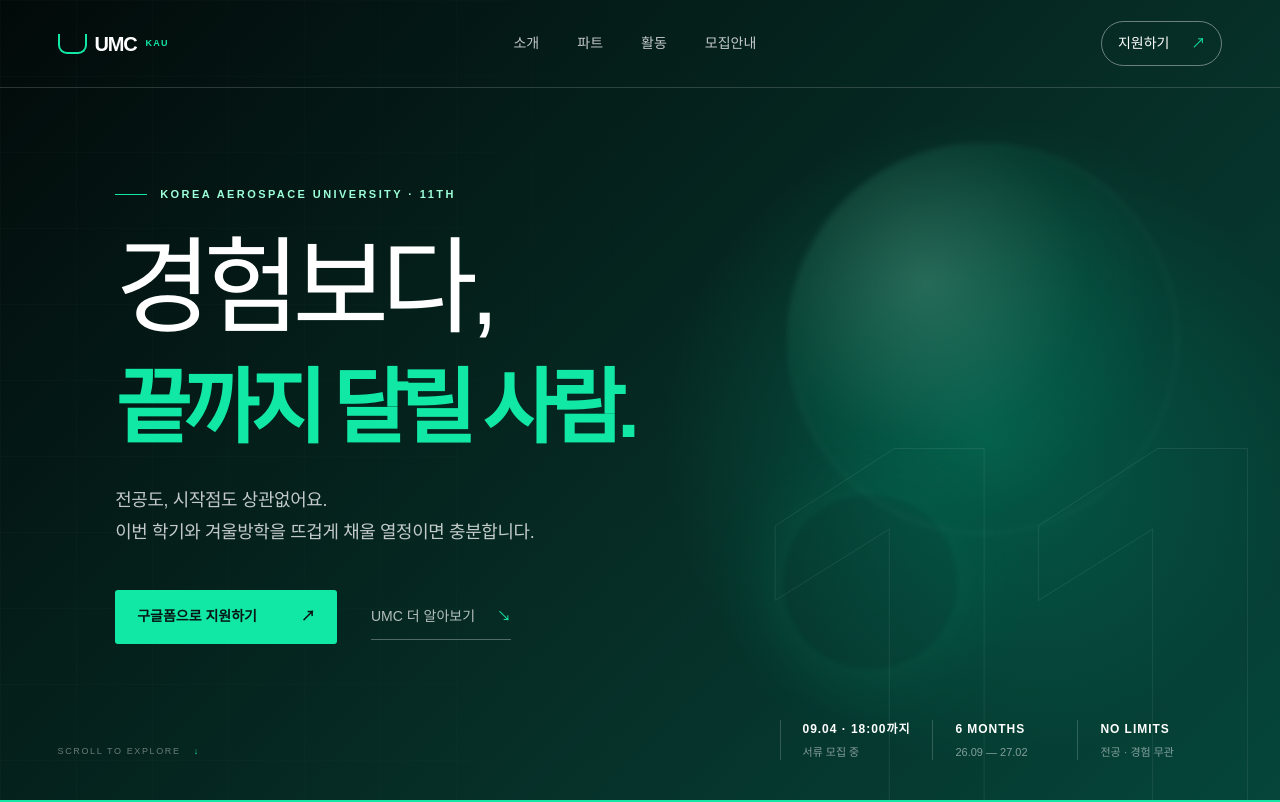
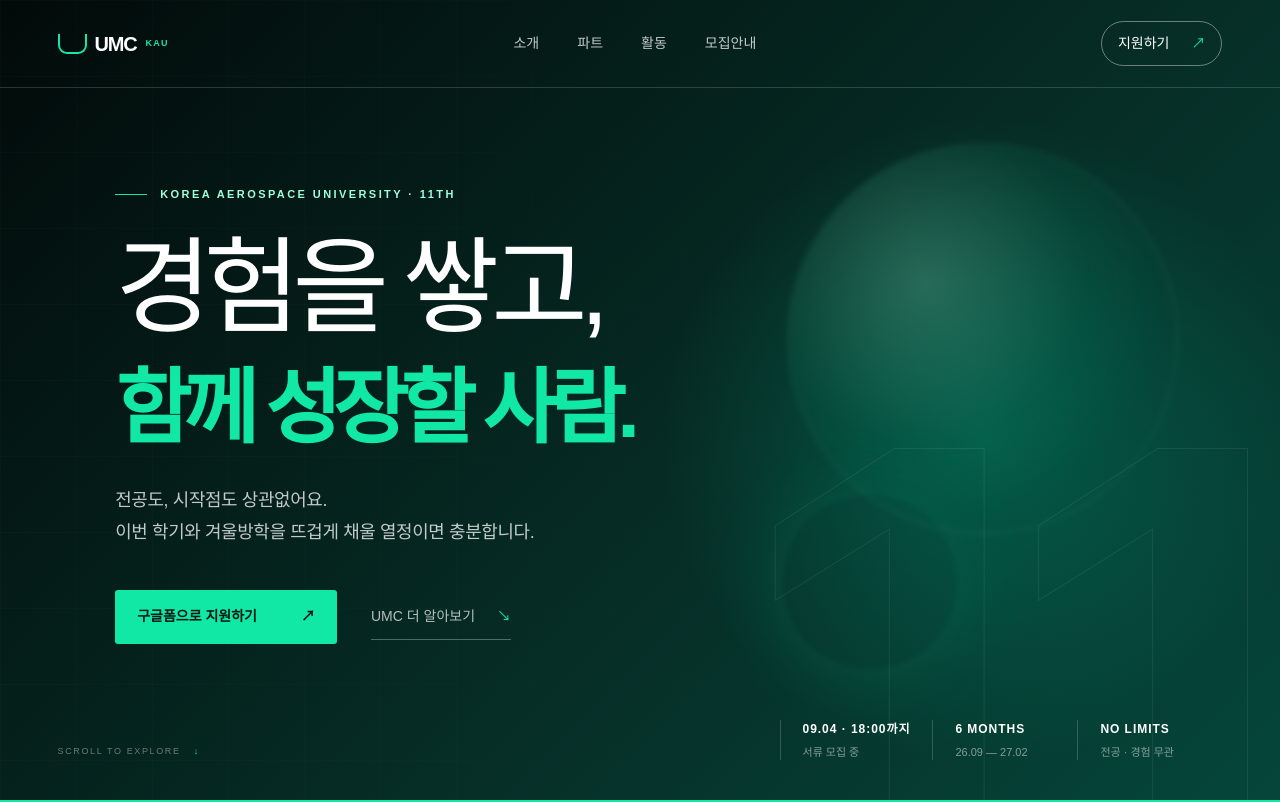
Before and after one commit to Niicka/umm_ad, a Next.js app: page / in a window 1280 px wide. Shown: the top 802 px of the page. Built offline with nearby package versions, Linux system fonts and the light colour scheme.

Commit message:
feat: refine recruiting headline and activities

```diff
--- a/app/globals.css
+++ b/app/globals.css
@@ -104,6 +104,9 @@ button, a, summary { -webkit-tap-highlight-color:transparent; }
 .event-image.dual img { min-width:0; }
 .event-card:hover img { transform:scale(1.03); }
 .event-image>span { position:absolute; top:16px; left:16px; color:white; background:rgba(7,23,19,.82); padding:8px 11px; font:700 9px monospace; letter-spacing:.12em; }
+.event-extra { display:flex; flex-direction:column; justify-content:flex-end; min-height:560px; aspect-ratio:auto; padding:28px; background:linear-gradient(135deg,#082b24,#0b7a60); color:white; }
+.event-extra strong { font-size:42px; letter-spacing:-.06em; }.event-extra p { max-width:420px; color:rgba(255,255,255,.72); line-height:1.7; }.event-extra a { display:inline-block; width:max-content; margin-top:12px; color:var(--ink); background:var(--green); padding:10px 12px; font-size:12px; font-weight:800; }
+.study-mini { display:grid; grid-template-columns:repeat(3,1fr); gap:6px; margin-top:22px; }.study-mini img { width:100%; height:auto; aspect-ratio:1.15; object-fit:contain; background:#062f27; }
 .event-body { display:grid; grid-template-columns:35px 1fr; gap:20px; padding:24px 0; border-bottom:1px solid var(--line); }
 .event-body>span { color:#828c88; font:700 10px monospace; }
 .event-body h3 { margin:0 0 10px; font-size:26px; letter-spacing:-.045em; }
@@ -140,6 +143,7 @@ footer { min-height:130px; padding:0 5vw; background:#020a08; color:white; borde
   .section { padding:86px 24px; }.about-grid,.section-title-row,.benefit-head,.recruit-layout,.faq-layout { grid-template-columns:1fr; gap:34px; padding:50px 0; }.about h2,.section-title-row h2,.benefit-head h2,.recruit-title h2 { font-size:45px; }.stats { grid-template-columns:1fr 1fr; }.stats>div { border-bottom:1px solid var(--line); }.stats>div:nth-child(2) { border-right:0; }.stats>div:nth-child(3),.stats>div:nth-child(4) { border-bottom:0; }.stats>div:nth-child(3) { padding-left:0; }.stats strong { font-size:56px; }
   .benefit-list article { grid-template-columns:35px 1fr 26px; padding:24px 0; min-height:0; }.benefit-list h3 { font-size:25px; }.benefit-list p { grid-column:2/3; margin:0; }.benefit-list i { grid-row:1; grid-column:3; }
   .track-grid { grid-template-columns:1fr 1fr; }.track-card { min-height:330px; }.curriculum-table article { grid-template-columns:70px 1fr; }.curr-detail { grid-column:2; grid-template-columns:1fr; }.event-grid { grid-template-columns:1fr; gap:50px; }.event-card:nth-child(even) { margin:0; }.more-events { padding-top:60px; }
+  .event-extra { min-height:0; }.study-mini { grid-template-columns:repeat(2,1fr); }
   .study-gallery { grid-template-columns:1fr 1fr; }
   .commitment { padding:90px 24px; }.commitment>h2 { margin-bottom:55px; }.commitment-intro { margin:-28px auto 48px; }.commit-grid { grid-template-columns:1fr; }.commit-grid article,.commit-grid article:not(:first-child) { border-right:0; border-bottom:1px solid rgba(7,23,19,.28); padding:28px 0; }.commit-grid article:last-child { border-bottom:0; }.commit-grid h3 { margin:24px 0 8px; }
   .info-cards { grid-template-columns:1fr; }.info-cards article { min-height:150px; border-right:0; border-bottom:1px solid var(--line); }.questions summary { font-size:16px; }.apply { min-height:560px; padding:70px 24px; }footer { grid-template-columns:1fr 1fr; padding:30px 24px; }footer p { display:none; }
--- a/app/page.tsx
+++ b/app/page.tsx
@@ -43,7 +43,7 @@ export default function Home() {
         <div className="hero-orb orb-one" /><div className="hero-orb orb-two" />
         <div className="hero-content">
           <p className="eyebrow"><span /> KOREA AEROSPACE UNIVERSITY · 11TH</p>
-          <h1>경험보다,<br /><strong>끝까지 달릴 사람.</strong></h1>
+          <h1>경험을 쌓고,<br /><strong>함께 성장할 사람.</strong></h1>
           <p className="hero-copy">전공도, 시작점도 상관없어요.<br />이번 학기와 겨울방학을 뜨겁게 채울 열정이면 충분합니다.</p>
           <div className="hero-actions"><a className="button primary" href={applicationUrl} target="_blank" rel="noreferrer">구글폼으로 지원하기 <span>↗</span></a><a className="text-link" href="#about">UMC 더 알아보기 <span>↘</span></a></div>
         </div>
@@ -82,9 +82,10 @@ export default function Home() {
       <section className="section events" id="events">
         <div className="section-kicker">05 / UMC MOMENTS</div>
         <div className="section-title-row"><h2>배움보다 오래 남는<br />우리의 순간들.</h2><p>학교 안에서 시작해 전국의 챌린저와 연결되고,<br />함께 만든 것을 무대 위에 올립니다.</p></div>
-        <div className="event-grid">{events.map((event, index) => <article className={`event-card event-${index + 1}`} key={event.title}><div className={`event-image ${event.extraImage ? "dual" : ""}`}><img src={event.image} alt={`${event.title} 현장 사진 1`} loading="lazy" />{event.extraImage && <img src={event.extraImage} alt={`${event.title} 현장 사진 2`} loading="lazy" />}<span>{event.label}</span></div><div className="event-body"><span>0{index + 1}</span><div><h3>{event.title}</h3><p>{event.body}</p></div></div></article>)}</div>
-        <div className="more-events"><b>그 외 활동들</b><span>연합 네트워킹 데이</span><span>너디너리 해커톤</span><span>UMC 해커톤</span><span>스터디</span><a href="https://www.instagram.com/uni_makeus_challenge/" target="_blank" rel="noreferrer">UMC 공식 인스타그램 보기 ↗</a><a href="https://www.instagram.com/kau_makeus_challenge/" target="_blank" rel="noreferrer">한국항공대학교 UMC 인스타그램 ↗</a></div>
-        <div className="study-gallery" aria-label="UMC 스터디 현장">{studyPhotos.map((photo, index) => <img key={photo} src={`/study/${photo}`} alt={`UMC 스터디 현장 ${index + 1}`} loading="lazy" />)}</div>
+        <div className="event-grid">{events.map((event, index) => <article className={`event-card event-${index + 1}`} key={event.title}><div className={`event-image ${event.extraImage ? "dual" : ""}`}><img src={event.image} alt={`${event.title} 현장 사진 1`} loading="lazy" />{event.extraImage && <img src={event.extraImage} alt={`${event.title} 현장 사진 2`} loading="lazy" />}<span>{event.label}</span></div><div className="event-body"><span>0{index + 1}</span><div><h3>{event.title}</h3><p>{event.body}</p></div></div></article>)}
+          <article className="event-card"><div className="event-image event-extra"><span>STUDY TOGETHER</span><strong>스터디</strong><p>함께 배우고, 질문하고, 성장하는 매주 한 번의 시간입니다.</p><div className="study-mini" aria-label="UMC 스터디 현장">{studyPhotos.map((photo, index) => <img key={photo} src={`/study/${photo}`} alt={`UMC 스터디 현장 ${index + 1}`} loading="lazy" />)}</div></div><div className="event-body"><span>05</span><div><h3>스터디</h3><p>같은 목표를 가진 동료들과 배움을 쌓고 서로의 과정을 나눕니다.</p></div></div></article>
+          <article className="event-card"><div className="event-image event-extra"><span>MORE TOGETHER</span><strong>그 외 활동들</strong><p>연합 네트워킹 데이, 너디너리 해커톤, UMC 해커톤 등 다양한 경험으로 더 넓게 연결됩니다.</p><a href="https://www.instagram.com/uni_makeus_challenge/" target="_blank" rel="noreferrer">UMC 공식 인스타그램 보기 ↗</a><a href="https://www.instagram.com/kau_makeus_challenge/" target="_blank" rel="noreferrer">한국항공대학교 UMC 인스타그램 ↗</a></div><div className="event-body"><span>06</span><div><h3>그 외 활동들</h3><p>함께 배우고 연결되며 직접 부딪혀 성장하는 다양한 활동을 이어갑니다.</p></div></div></article>
+        </div>
       </section>
 
       <section className="team-preview" aria-label="운영진 소개"><details><summary>운영진 소개 보기 <span>+</span></summary><div className="team-cards"><article><span>PRESIDENT</span><h3>니카 · 이나경</h3><p>회장 · 한국항공대학교 소프트웨어학과 24학번</p></article><article><span>VICE PRESIDENT</span><h3>원디 · 이상원</h3><p>부회장 · 한국항공대학교 소프트웨어학과 21학번</p></article></div></details></section>
--- a/github-pages/updates.js
+++ b/github-pages/updates.js
@@ -1,7 +1,7 @@
 (() => {
   const start = () => {
     const hero = document.querySelector('.hero h1');
-    if (hero) hero.innerHTML = '경험보다,<br><strong>끝까지 함께 달릴 사람.</strong>';
+    if (hero) hero.innerHTML = '경험을 쌓고,<br><strong>함께 성장할 사람.</strong>';
 
     const applicationUrl = 'https://docs.google.com/forms/d/e/1FAIpQLSf7BD7H9cX7e-xVDxzESZEEZbFypeeamTT4qn4_bgBwI06mVQ/viewform?usp=dialog';
     document.querySelectorAll('.nav-cta, .hero-actions .primary, .apply-button').forEach(link => {
@@ -64,7 +64,7 @@
     if (grid) {
       const cards = [...grid.children];
       [cards[3], cards[2], cards[1], cards[0]].forEach((card,i) => { card.querySelector('.event-body > span').textContent = `0${i+1}`; grid.append(card); });
-      grid.insertAdjacentHTML('beforeend', '<article class="event-card"><div class="event-image event-extra"><span>MORE TOGETHER</span><strong>그 외 활동들</strong><p>연합 네트워킹 데이 · 너디너리 해커톤 · UMC 해커톤 · 파트 스터디</p><a href="https://www.instagram.com/uni_makeus_challenge/" target="_blank" rel="noreferrer">UMC 공식 인스타그램 보기 ↗</a><a href="https://www.instagram.com/kau_makeus_challenge/" target="_blank" rel="noreferrer">한국항공대학교 UMC 인스타그램 ↗</a><div class="study-mini"><img src="./study/study-1.jpg" alt="UMC 스터디 현장 1"><img src="./study/study-2.jpg" alt="UMC 스터디 현장 2"><img src="./study/study-3.png" alt="UMC 스터디 현장 3"><img src="./study/study-4.png" alt="UMC 스터디 현장 4"><img src="./study/study-5.jpg" alt="UMC 스터디 현장 5"><img src="./study/study-6.jpg" alt="UMC 스터디 현장 6"></div></div><div class="event-body"><span>05</span><div><h3>더 넓게, 더 많이</h3><p>함께 배우고 연결되며 직접 부딪혀 성장하는 다양한 활동을 이어갑니다.</p></div></div></article>');
+      grid.insertAdjacentHTML('beforeend', '<article class="event-card"><div class="event-image event-extra"><span>STUDY TOGETHER</span><strong>스터디</strong><p>함께 배우고, 질문하고, 성장하는 매주 한 번의 시간입니다.</p><div class="study-mini"><img src="./study/study-1.jpg" alt="UMC 스터디 현장 1"><img src="./study/study-2.jpg" alt="UMC 스터디 현장 2"><img src="./study/study-3.png" alt="UMC 스터디 현장 3"><img src="./study/study-4.png" alt="UMC 스터디 현장 4"><img src="./study/study-5.jpg" alt="UMC 스터디 현장 5"><img src="./study/study-6.jpg" alt="UMC 스터디 현장 6"></div></div><div class="event-body"><span>05</span><div><h3>스터디</h3><p>같은 목표를 가진 동료들과 배움을 쌓고 서로의 과정을 나눕니다.</p></div></div></article><article class="event-card"><div class="event-image event-extra"><span>MORE TOGETHER</span><strong>그 외 활동들</strong><p>연합 네트워킹 데이, 너디너리 해커톤, UMC 해커톤 등 다양한 경험으로 더 넓게 연결됩니다.</p><a href="https://www.instagram.com/uni_makeus_challenge/" target="_blank" rel="noreferrer">UMC 공식 인스타그램 보기 ↗</a><a href="https://www.instagram.com/kau_makeus_challenge/" target="_blank" rel="noreferrer">한국항공대학교 UMC 인스타그램 ↗</a></div><div class="event-body"><span>06</span><div><h3>그 외 활동들</h3><p>함께 배우고 연결되며 직접 부딪혀 성장하는 다양한 활동을 이어갑니다.</p></div></div></article>');
     }
     const commitment = document.querySelector('.commitment');
     if (commitment) {
```
